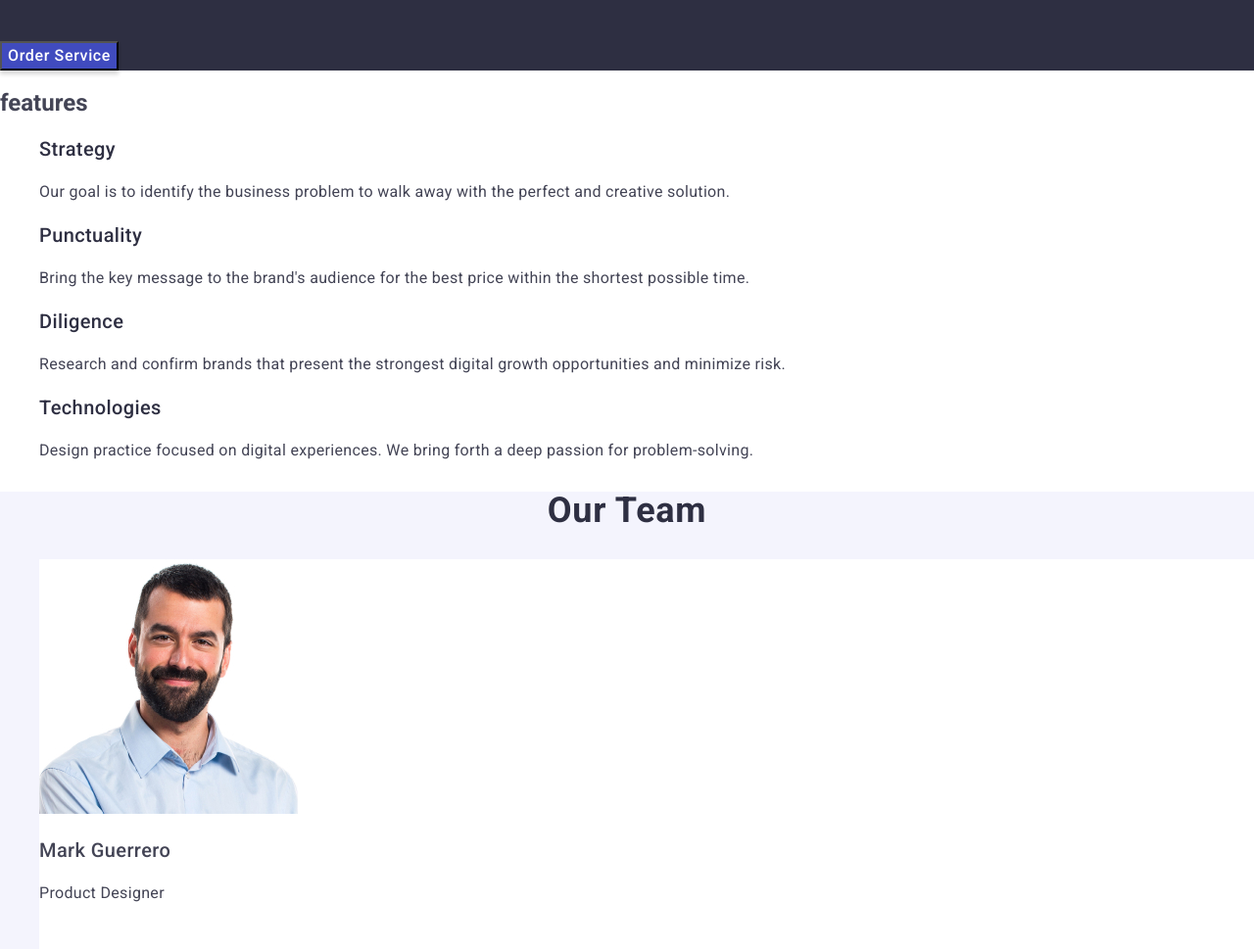
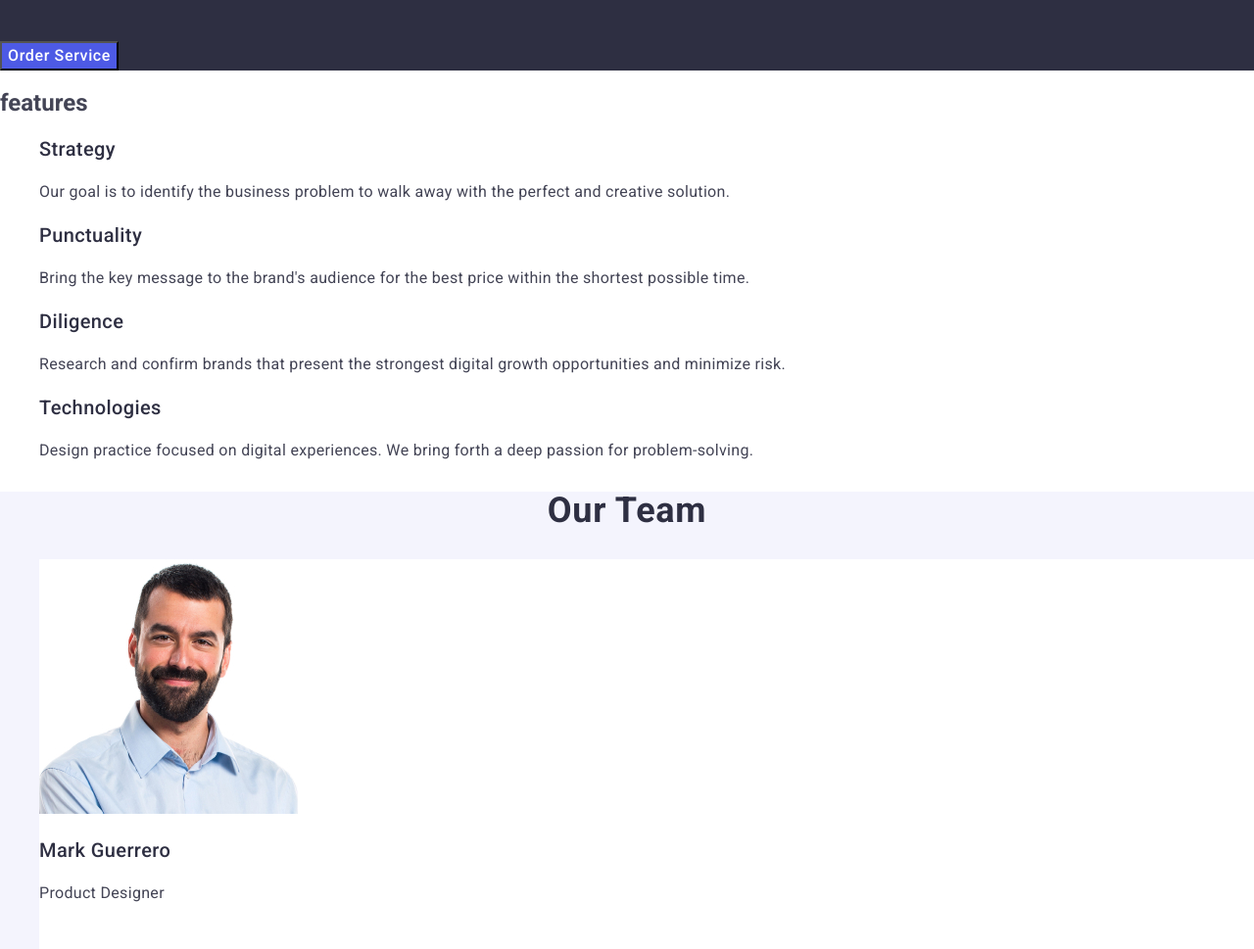
Before and after one commit to subarname/goit-markup-hw-02, a plain HTML site: page index.html in a window 1280 px wide. Shown: the part 284-1253 px from the top of the page at 98% size. Drawn offline with nearby package versions, Linux system fonts and the light colour scheme.

Commit message:
add styles

```diff
--- a/css/styles.css
+++ b/css/styles.css
@@ -74,8 +74,7 @@ font-size: 16px;
 line-height: 1.5;
 letter-spacing: 0.04em;
 color: #fff;
-box-shadow: 0 4px 4px 0 rgba(0, 0, 0, 0.15);
-background-color: #404bbf;
+background-color: #4d5ae5;
 cursor: pointer;
 }
 .main-btn:hover{ color: #404bbf;}
@@ -118,7 +117,7 @@ font-weight: 500;
 font-size: 20px;
 line-height: 1.2;
 letter-spacing: 0.02em;
-color: #434455;
+color: #2e2f42;
 text-transform: capitalize;
 }
 .our-title-item-team{
```
